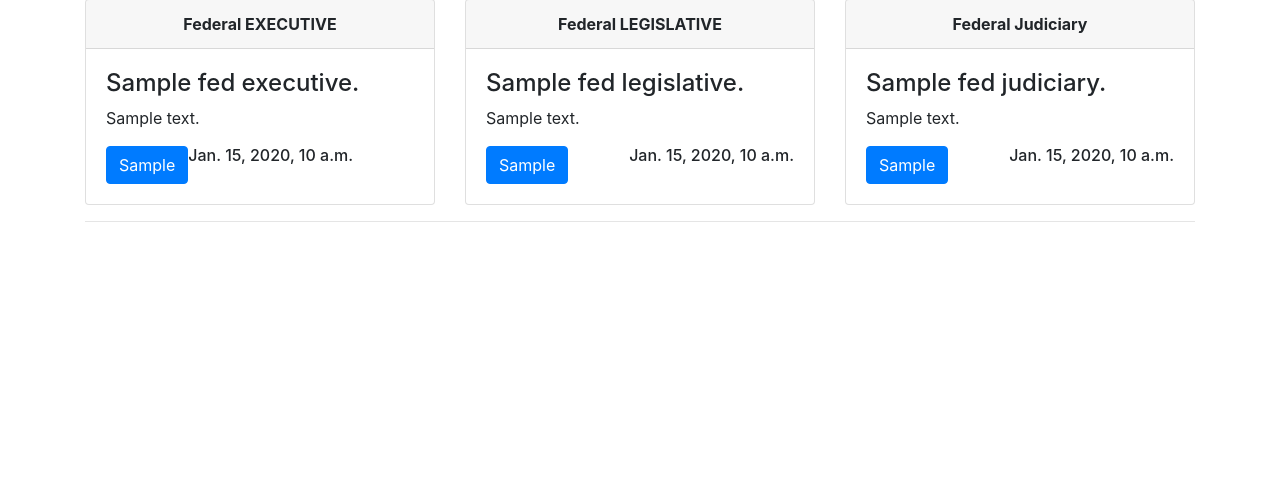
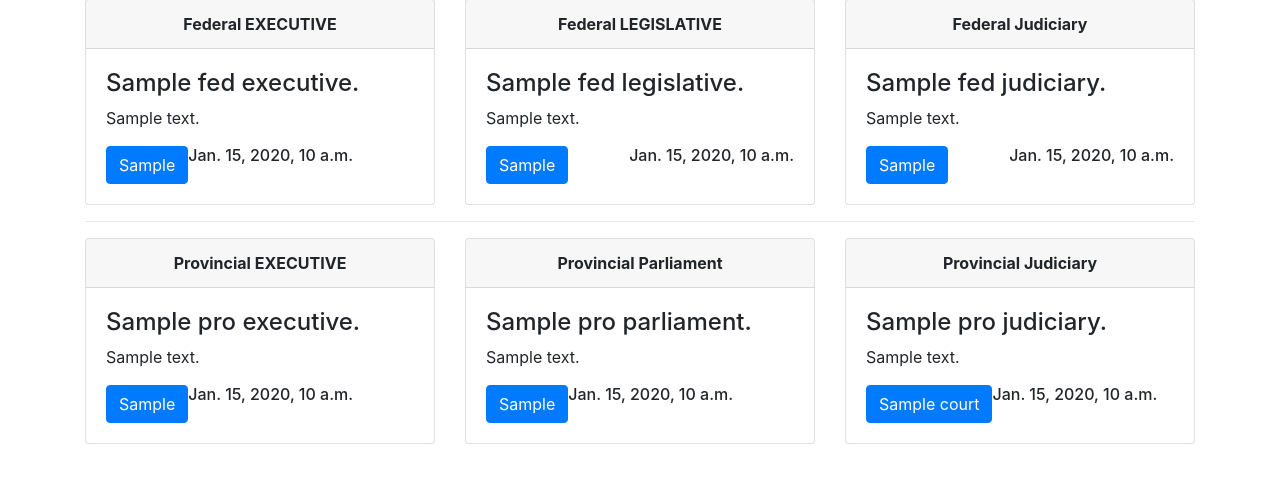
Before and after one commit to bipinmilan/ShadowGovernment, a Django app: template templates/search_page/search_result.html in a window 1280 px wide. Shown: the part 154-637 px from the top of the page. Run offline with Django 3.2, Linux system fonts and the light colour scheme; the template is opened without the code that fills it: most values are stand-ins (such as "Sample title", 1, 10 or a date in 2020); some libraries are stand-ins or nearby versions.

Commit message:
successful provincial search

```diff
--- a/offices/admin.py
+++ b/offices/admin.py
@@ -1,7 +1,8 @@
 from django.contrib import admin
 
 # Register your models here.
-from offices.models import ExecutiveOffice, LegislativeOffice, JudiciaryOffice, ProvinceJudiciaryOffice
+from offices.models import ExecutiveOffice, LegislativeOffice, JudiciaryOffice, ProvinceJudiciaryOffice, \
+    ProvincialParliamentOffice
 
 
 class ExecutiveOfficeAdmin(admin.ModelAdmin):
@@ -17,3 +18,4 @@ admin.site.register(JudiciaryOffice)
 
 # for provincial government offices
 admin.site.register(ProvinceJudiciaryOffice)
+admin.site.register(ProvincialParliamentOffice)
--- a/templates/search_page/search_result.html
+++ b/templates/search_page/search_result.html
@@ -91,6 +91,71 @@
         {% endif %}
     </div>
     <hr>
+    <!--provincial search results here-->
+    <div class="row">
+        {% if pro_executive_items %}
+        <div class="col-sm">
+            <div class="card">
+                <div class="card-header bg-default" align="center">
+                    <b>Provincial EXECUTIVE</b>
+                </div>
+                {% for it in pro_executive_items %}
+                <div class="card-body">
+                    <h4>{{ it.title }}.</h4>
+
+                    <p>{{it.description|slice:"60"|striptags}}</p>
+
+                    <a type="button" href="" class="btn btn-primary" style="float: left;">{{it.related_ministry}}</a>
+                    <h6>{{ it.timestamp }}</h6>
+                </div>
+
+                {% endfor %}
+            </div>
+        </div>
+        {% endif %}
+
+        {% if pro_parliament_items %}
+        <div class="col-sm">
+            <div class="card">
+                <div class="card-header bg-default" align="center">
+                    <b>Provincial Parliament</b>
+                </div>
+                {% for it in pro_parliament_items %}
+                <div class="card-body">
+                    <h4>{{ it.title }}.</h4>
+
+                    <p>{{it.description|slice:"60"|striptags}}</p>
+
+                    <a type="button" href="" class="btn btn-primary" style="float: left;">{{it.related_parliament}}</a>
+                    <h6>{{ it.timestamp }}</h6>
+                </div>
+
+                {% endfor %}
+            </div>
+        </div>
+        {% endif %}
+
+        {% if pro_judiciary_items %}
+        <div class="col-sm">
+            <div class="card">
+                <div class="card-header bg-default" align="center">
+                    <b>Provincial Judiciary</b>
+                </div>
+                {% for it in pro_judiciary_items %}
+                <div class="card-body">
+                    <h4>{{ it.title }}.</h4>
+
+                    <p>{{it.description|slice:"60"|striptags}}</p>
+
+                    <a type="button" href="" class="btn btn-primary" style="float: left;">{{it.court}}</a>
+                    <h6>{{ it.timestamp }}</h6>
+                </div>
+
+                {% endfor %}
+            </div>
+        </div>
+        {% endif %}
+    </div>
 </div>
 </body>
 </html>
```
Also changed, not shown: offices/models.py (+7 -0 lines), provinces/admin.py (+23 -1 lines), provinces/models.py (+11 -1 lines), search/views.py (+33 -4 lines), offices/migrations/0003_provincialparliamentoffice.py (added), provinces/migrations/0009_provincialparliament.py (added), provinces/migrations/0010_auto_20200203_1449.py (added), provinces/migrations/0011_auto_20200203_1453.py (added).
